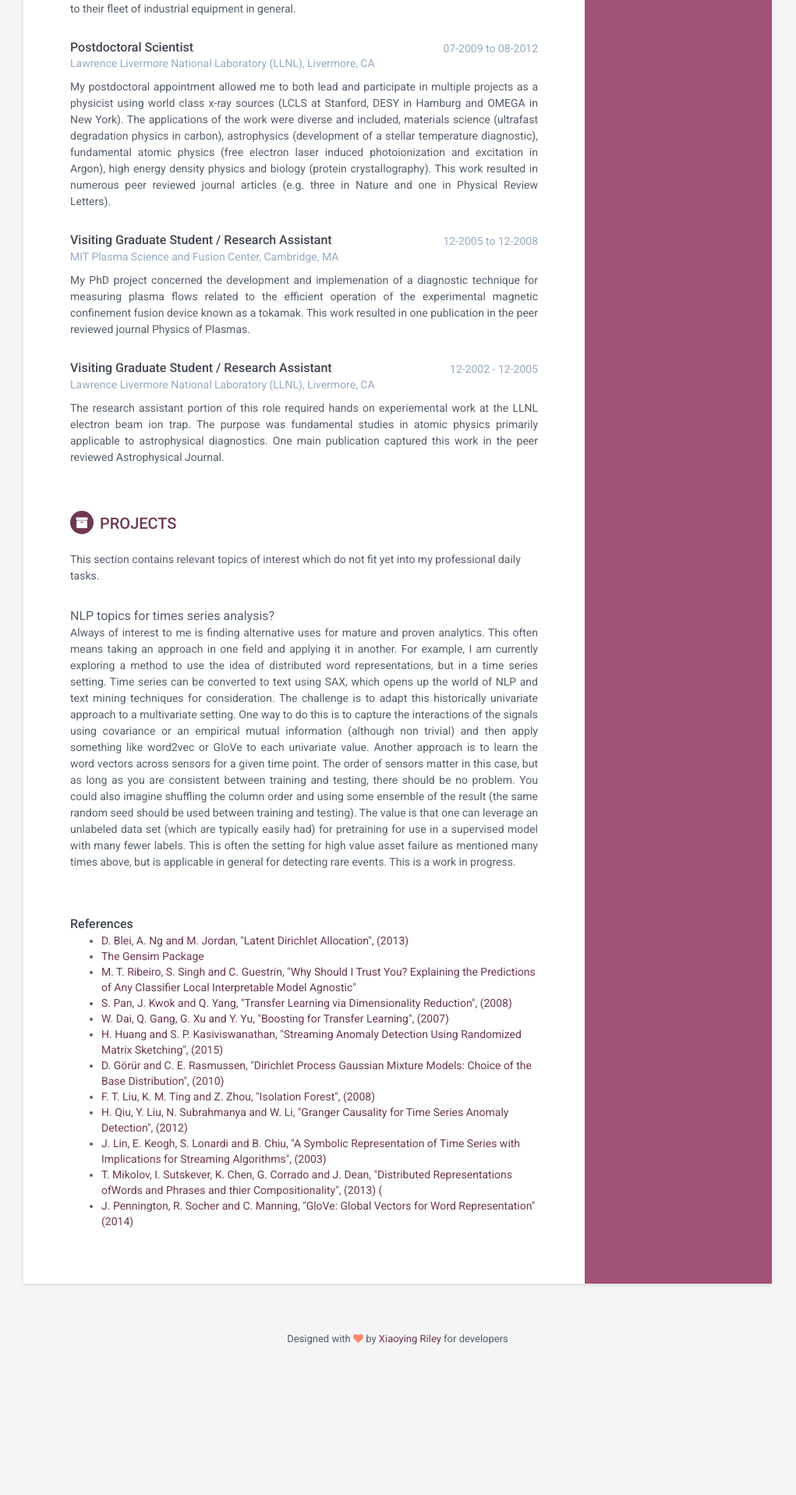
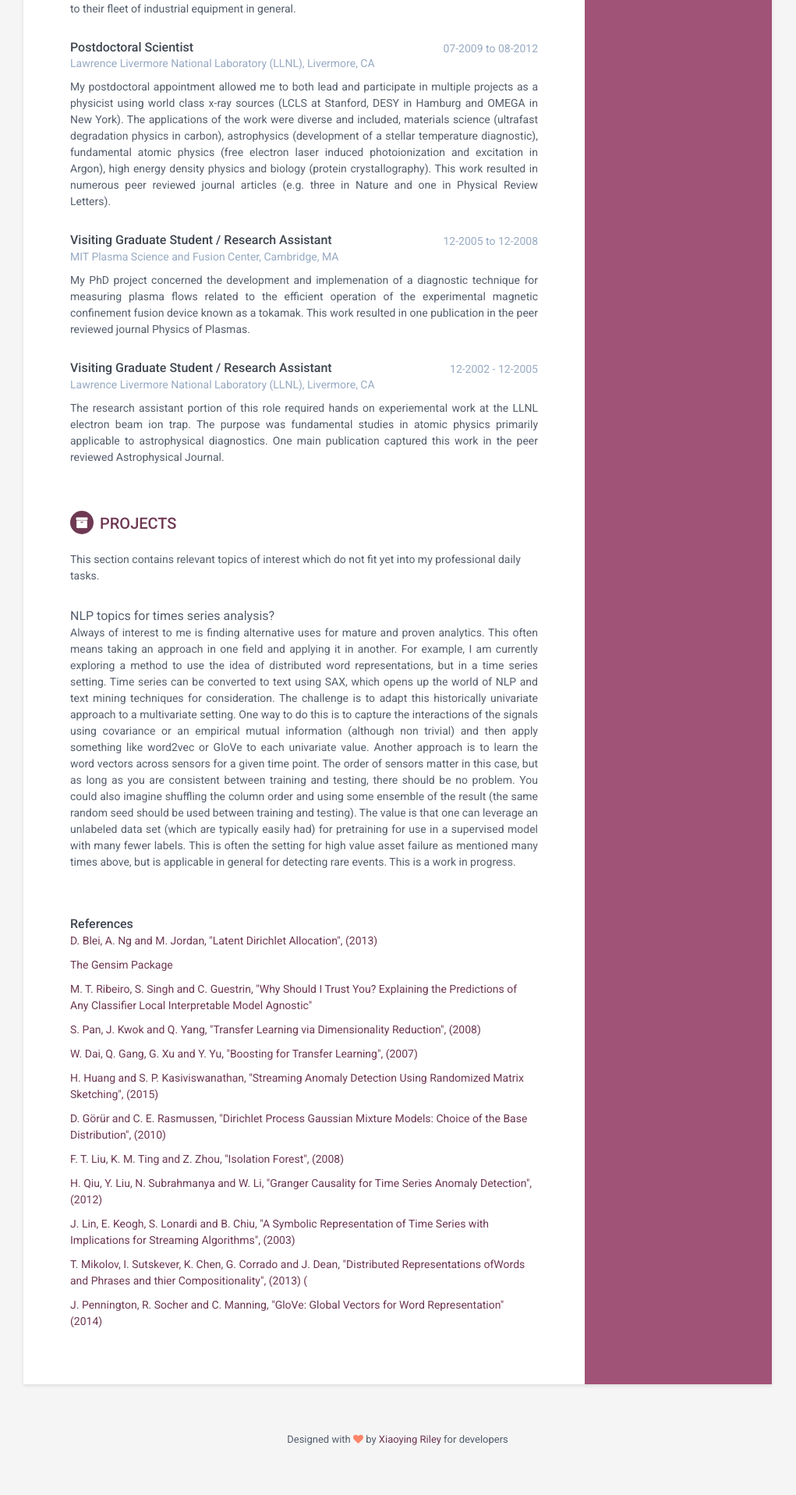
Before and after one commit to AlexanderGraf/online-cv, a Jekyll site: the page built from index.html, in a window 1280 px wide. Shown: the part 2490-4407 px from the top of the page at 78% size, without its empty margins (130-1151 px from the left). Built offline with Jekyll 4.4.1, drawn with Linux system fonts in a browser that asks for light colours; some web fonts are replaced; before the commit the page ends 4278 px from its top, so only the background shows below that.

Commit message:
updated text

```diff
--- a/_includes/references.html
+++ b/_includes/references.html
@@ -5,19 +5,17 @@
         </div><!--//upper-row-->
     </div><!--//meta-->
     <div>
-    <ul>
-    	<li><a href="http://www.jmlr.org/papers/volume3/blei03a/blei03a.pdf">D. Blei, A. Ng and M. Jordan, "Latent Dirichlet Allocation", (2013)</a></li>
-    	<li><a href="https://radimrehurek.com/gensim/">The Gensim Package</a></li>
-    	<li><a href="https://arxiv.org/pdf/1602.04938v1.pdf">M. T. Ribeiro, S. Singh and C. Guestrin, "Why Should I Trust You? Explaining the Predictions of Any Classifier Local Interpretable Model Agnostic"</a></li>
-    	<li><a href="https://ocs.aaai.org/Papers/AAAI/2008/AAAI08-108.pdf">S. Pan, J. Kwok and Q. Yang, "Transfer Learning via Dimensionality Reduction", (2008)</a></li>
-    	<li><a href="http://www.machinelearning.org/proceedings/icml2007/papers/72.pdf">W. Dai, Q. Gang, G. Xu and Y. Yu, "Boosting for Transfer Learning", (2007)</a></li>
-    	<li><a href="http://www.vldb.org/pvldb/vol9/p192-huang.pdf">H. Huang and S. P. Kasiviswanathan, "Streaming Anomaly Detection Using Randomized Matrix Sketching", (2015)</a></li>
-    	<li><a href="http://mlg.eng.cam.ac.uk/pub/pdf/GoeRas10.pdf">D. G&oumlr&uumlr and C. E. Rasmussen, "Dirichlet Process Gaussian Mixture Models: Choice of the Base Distribution", (2010)</a></li>
-    	<li><a href="">F. T. Liu, K. M. Ting and Z. Zhou, "Isolation Forest", (2008)</a></li>
-    	<li><a href="http://www-bcf.usc.edu/~liu32/icdm2012.pdf">H. Qiu, Y. Liu, N. Subrahmanya and W. Li, "Granger Causality for Time Series Anomaly Detection", (2012)</a></li>
-    	<li><a href="http://www.cs.ucr.edu/~eamonn/SAX.pdf">J. Lin, E. Keogh, S. Lonardi and B. Chiu, "A Symbolic Representation of Time Series with Implications for Streaming Algorithms", (2003)</a></li>
-    	<li><a href="https://arxiv.org/pdf/1310.4546.pdf">T. Mikolov, I. Sutskever, K. Chen, G. Corrado and J. Dean, "Distributed Representations ofWords and Phrases and thier Compositionality", (2013) (</a></li>
-    	<li><a href="https://nlp.stanford.edu/pubs/glove.pdf">J. Pennington, R. Socher and C. Manning, "GloVe: Global Vectors for Word Representation" (2014)</a></li>
-    </ul>
+    	<p><a href="http://www.jmlr.org/papers/volume3/blei03a/blei03a.pdf">D. Blei, A. Ng and M. Jordan, "Latent Dirichlet Allocation", (2013)</a></p>
+    	<p><a href="https://radimrehurek.com/gensim/">The Gensim Package</a></p>
+    	<p><a href="https://arxiv.org/pdf/1602.04938v1.pdf">M. T. Ribeiro, S. Singh and C. Guestrin, "Why Should I Trust You? Explaining the Predictions of Any Classifier Local Interpretable Model Agnostic"</a></p>
+    	<p><a href="https://ocs.aaai.org/Papers/AAAI/2008/AAAI08-108.pdf">S. Pan, J. Kwok and Q. Yang, "Transfer Learning via Dimensionality Reduction", (2008)</a></p>
+    	<p><a href="http://www.machinelearning.org/proceedings/icml2007/papers/72.pdf">W. Dai, Q. Gang, G. Xu and Y. Yu, "Boosting for Transfer Learning", (2007)</a></p>
+    	<p><a href="http://www.vldb.org/pvldb/vol9/p192-huang.pdf">H. Huang and S. P. Kasiviswanathan, "Streaming Anomaly Detection Using Randomized Matrix Sketching", (2015)</a></p>
+    	<p><a href="http://mlg.eng.cam.ac.uk/pub/pdf/GoeRas10.pdf">D. G&oumlr&uumlr and C. E. Rasmussen, "Dirichlet Process Gaussian Mixture Models: Choice of the Base Distribution", (2010)</a></p>
+    	<p><a href="">F. T. Liu, K. M. Ting and Z. Zhou, "Isolation Forest", (2008)</a></p>
+    	<p><a href="http://www-bcf.usc.edu/~liu32/icdm2012.pdf">H. Qiu, Y. Liu, N. Subrahmanya and W. Li, "Granger Causality for Time Series Anomaly Detection", (2012)</a></p>
+    	<p><a href="http://www.cs.ucr.edu/~eamonn/SAX.pdf">J. Lin, E. Keogh, S. Lonardi and B. Chiu, "A Symbolic Representation of Time Series with Implications for Streaming Algorithms", (2003)</a></p>
+    	<p><a href="https://arxiv.org/pdf/1310.4546.pdf">T. Mikolov, I. Sutskever, K. Chen, G. Corrado and J. Dean, "Distributed Representations ofWords and Phrases and thier Compositionality", (2013) (</a></p>
+    	<p><a href="https://nlp.stanford.edu/pubs/glove.pdf">J. Pennington, R. Socher and C. Manning, "GloVe: Global Vectors for Word Representation" (2014)</a></p>
     </div>
 </div>
```
